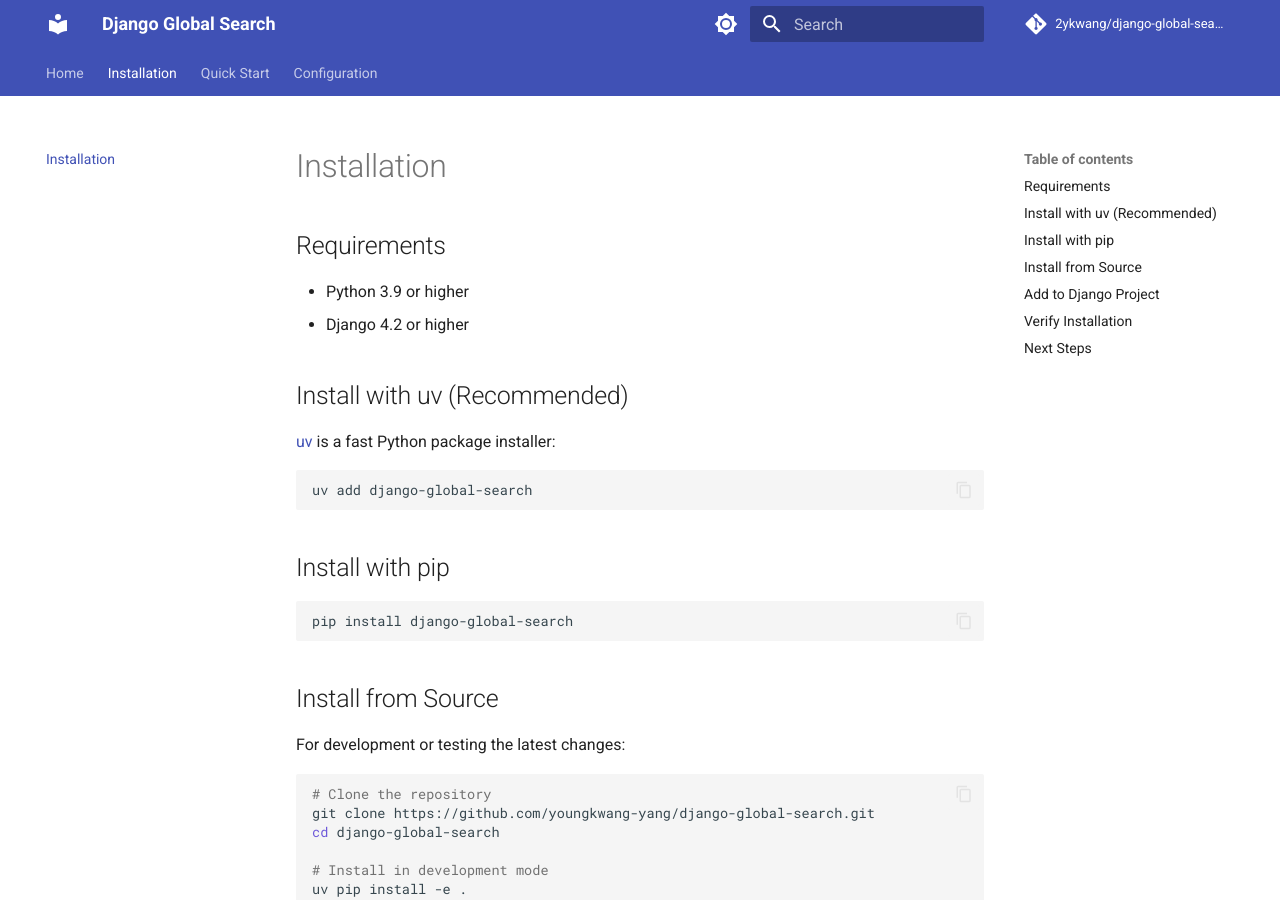
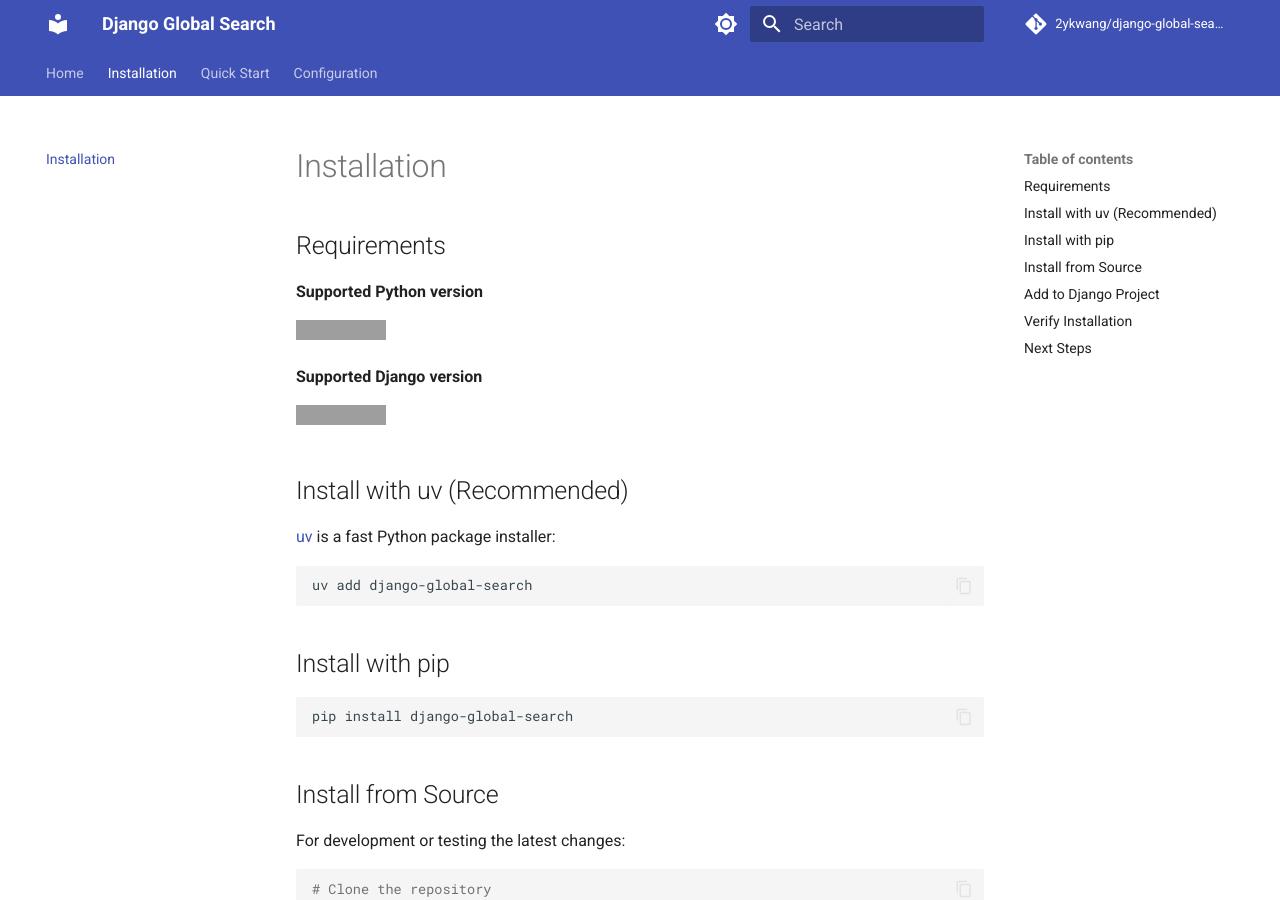
Before and after one commit to 2ykwang/django-global-search, an MkDocs documentation site: the page built from docs/installation.md, in a window 1280 px wide and 900 px high. Built offline with MkDocs 1.6.1 and Material for MkDocs 9.7.7, drawn with Linux system fonts in a browser that asks for light colours; comment, search, counter and statistics services are not loaded; grey boxes are pictures that could not be loaded.

Commit message:
prepare 0.1.0

```diff
--- a/docs/installation.md
+++ b/docs/installation.md
@@ -2,8 +2,13 @@
 
 ## Requirements
 
-- Python 3.9 or higher
-- Django 4.2 or higher
+**Supported Python version**
+
+[![PyPI Python Versions](https://img.shields.io/pypi/pyversions/django-global-search.svg)](https://pypi.python.org/pypi/django-global-search)
+
+**Supported Django version**
+
+[![Supported Django versions](https://img.shields.io/pypi/djversions/django-global-search.svg)](https://pypi.python.org/pypi/django-global-search)
 
 ## Install with uv (Recommended)
 
--- a/pyproject.toml
+++ b/pyproject.toml
@@ -1,6 +1,6 @@
 [project]
 name = "django-global-search"
-version = "0.0.6"
+version = "0.1.0"
 description = "Global search for Django Admin, search across all registered models with permissions and search_fields support"
 readme = "README.md"
 authors = [
```
Also changed, not shown: README.md (+7 -0 lines).
